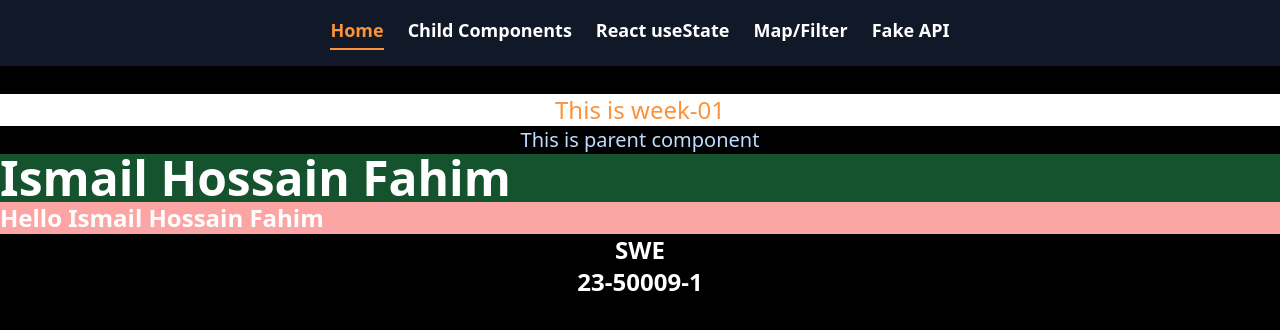
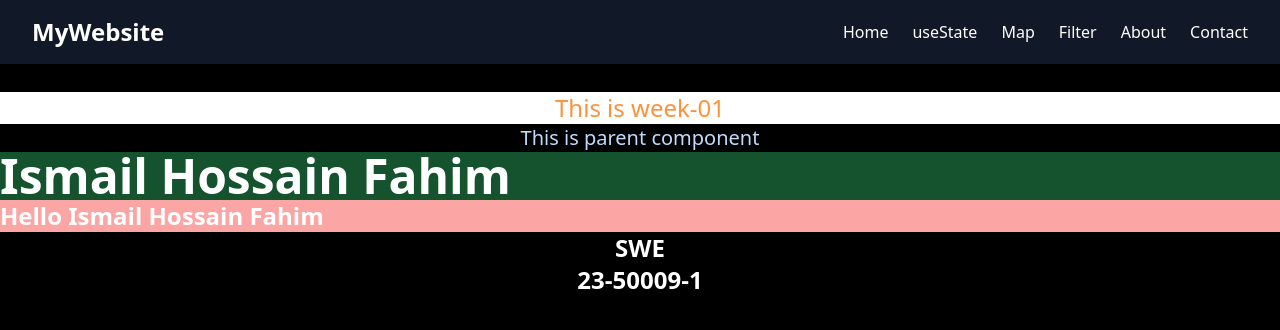
Before and after one commit to algorrismo/frontend-workspace, a React (Create React App) app in the folder week-01/: page / in a window 1280 px wide. Shown: the top 330 px of the page. Built offline with nearby package versions, Linux system fonts and the light colour scheme.

Commit message:
add Font Awesome CDN and redesign navbar

```diff
--- a/week-01/public/index.html
+++ b/week-01/public/index.html
@@ -15,6 +15,10 @@
       user's mobile device or desktop. See https://developers.google.com/web/fundamentals/web-app-manifest/
     -->
     <link rel="manifest" href="%PUBLIC_URL%/manifest.json" />
+    <link
+      rel="stylesheet"
+      href="https://cdnjs.cloudflare.com/ajax/libs/font-awesome/6.5.1/css/all.min.css"
+    />
     <!--
       Notice the use of %PUBLIC_URL% in the tags above.
       It will be replaced with the URL of the `public` folder during the build.
--- a/week-01/src/components/Navbar.jsx
+++ b/week-01/src/components/Navbar.jsx
@@ -1,32 +1,44 @@
 import React from 'react';
-import { NavLink } from 'react-router-dom';
+import { Link } from 'react-router-dom';
 
 const Navbar = () => {
+    return (
+        <nav className="flex items-center justify-between px-8 py-4 bg-gray-900 text-white">
 
-    const navItems = [
-        { to: '/', label: 'Home' },
-        { to: '/child-components', label: 'Child Components' },
-        { to: '/react-usestate', label: 'React useState' },
-        { to: '/map-filter', label: 'Map/Filter' },
-        { to: '/fake-api', label: 'Fake API' },
-    ];
+            {/* Logo */}
+            <Link to="/" className="text-2xl font-bold hover:text-blue-400">
+                MyWebsite
+            </Link>
 
-    return (
-        <nav className='bg-gray-900 p-4 flex justify-center gap-6 flex-wrap sticky top-0 z-50'>
-            {navItems.map((item) => (
-                <NavLink
-                    key={item.to}
-                    to={item.to}
-                    end={item.to === '/'}
-                    className={({ isActive }) =>
-                        isActive
-                            ? 'text-lg font-bold text-orange-400 border-b-2 border-orange-400 pb-1'
-                            : 'text-lg font-bold text-white hover:text-orange-300 pb-1'
-                    }
-                >
-                    {item.label}
-                </NavLink>
-            ))}
+            {/* Navigation Links */}
+            <div className="flex gap-6">
+
+                <Link to="/HomePage.jsx" className="hover:text-blue-400">
+                    Home
+                </Link>
+
+                <Link to="/use-state" className="hover:text-blue-400">
+                    useState
+                </Link>
+
+                <Link to="/map" className="hover:text-blue-400">
+                    Map
+                </Link>
+
+                <Link to="/filter" className="hover:text-blue-400">
+                    Filter
+                </Link>
+
+                <Link to="/about" className="hover:text-blue-400">
+                    About
+                </Link>
+
+                <Link to="/contact" className="hover:text-blue-400">
+                    Contact
+                </Link>
+
+
+            </div>
         </nav>
     );
 };
```
